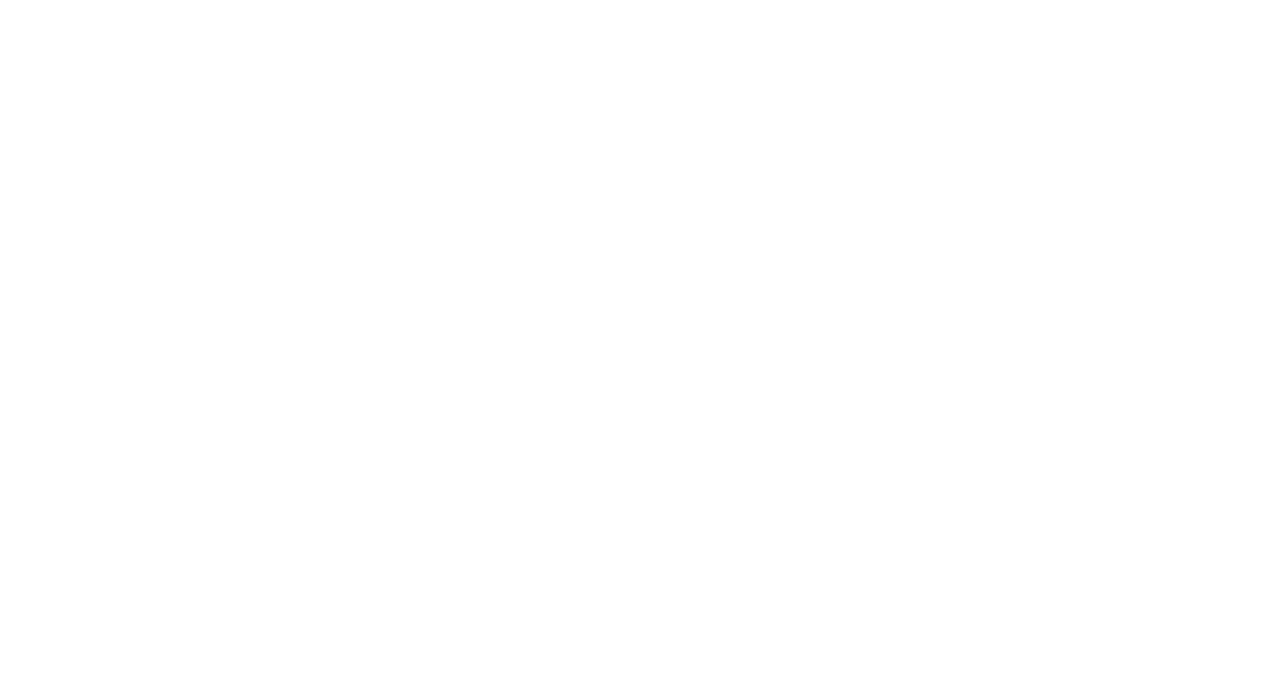
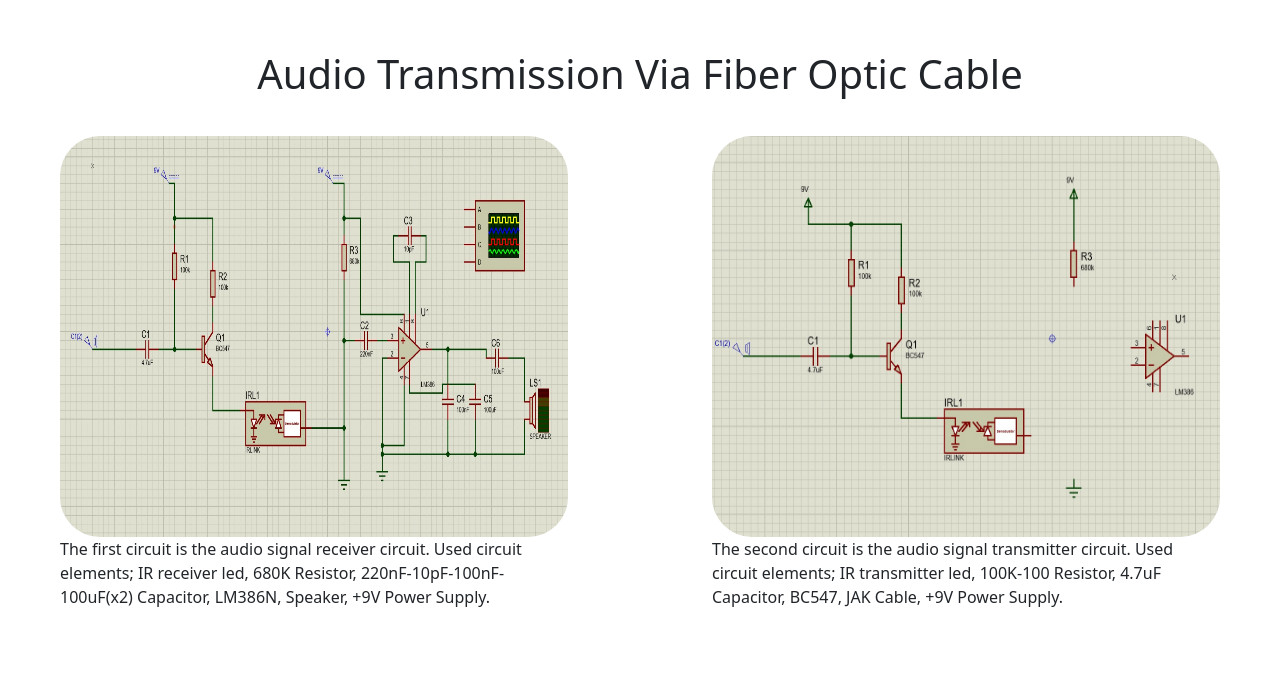
Before and after one commit to akaomerr/Portfolio-Website, a plain HTML site: page templates/circuit.html in a window 1280 px wide. Drawn offline with nearby package versions, Linux system fonts and the light colour scheme.

Commit message:
portfolio items' template done!

```diff
--- a/templates/circuit.html
+++ b/templates/circuit.html
@@ -13,5 +13,20 @@
     <link rel="stylesheet" href="https://cdnjs.cloudflare.com/ajax/libs/font-awesome/5.15.3/css/all.min.css">
 </head>
 <body>
+    <h1 class="project-title"> Audio Transmission Via Fiber Optic Cable</h1>
+    <div class="row">
+        <div class="col-sm-12 col-md-6 col-lg-6" style="margin-bottom: 130px;">
+            <div class="portfolio-items-div">
+                <img class="portfolio-items-img" src="/Portfolio-Website/images/ciruit1.jpg">
+                <p>The first circuit is the audio signal receiver circuit. Used circuit elements; IR receiver led, 680K Resistor, 220nF-10pF-100nF-100uF(x2) Capacitor, LM386N, Speaker, +9V Power Supply.</p>
+            </div>
+        </div>
+        <div class="col-sm-12 col-md-6 col-lg-6" style="margin-bottom: 130px;">
+            <div class="portfolio-items-div">
+                <img class="portfolio-items-img" src="/Portfolio-Website/images/circuit2.jpg">
+                <p>The second circuit is the audio signal transmitter circuit. Used circuit elements; IR transmitter led, 100K-100 Resistor, 4.7uF Capacitor, BC547, JAK Cable, +9V Power Supply.</p>
+            </div>
+        </div>
+    </div>
 </body>
 </html>
--- a/templates/style.css
+++ b/templates/style.css
@@ -227,3 +227,20 @@ body, html {
       -ms-transform: translateY(-15px);
       -o-transform: translateY(-15px);
       transform: translateY(-15px); } }
+
+.project-title{
+  text-align: center;
+  padding-top: 50px;
+}
+.portfolio-items-img{
+  border-radius: 40px;
+  width: 100%;
+  height: 100%;
+  margin-top: 30px;
+}
+.portfolio-items-div{
+  width: auto;
+  height: 90%;
+  margin-left: 60px;
+  margin-right: 60px;
+}
```
Also changed, not shown: images/circuit2.jpg (added), images/ciruit1.jpg (added).
